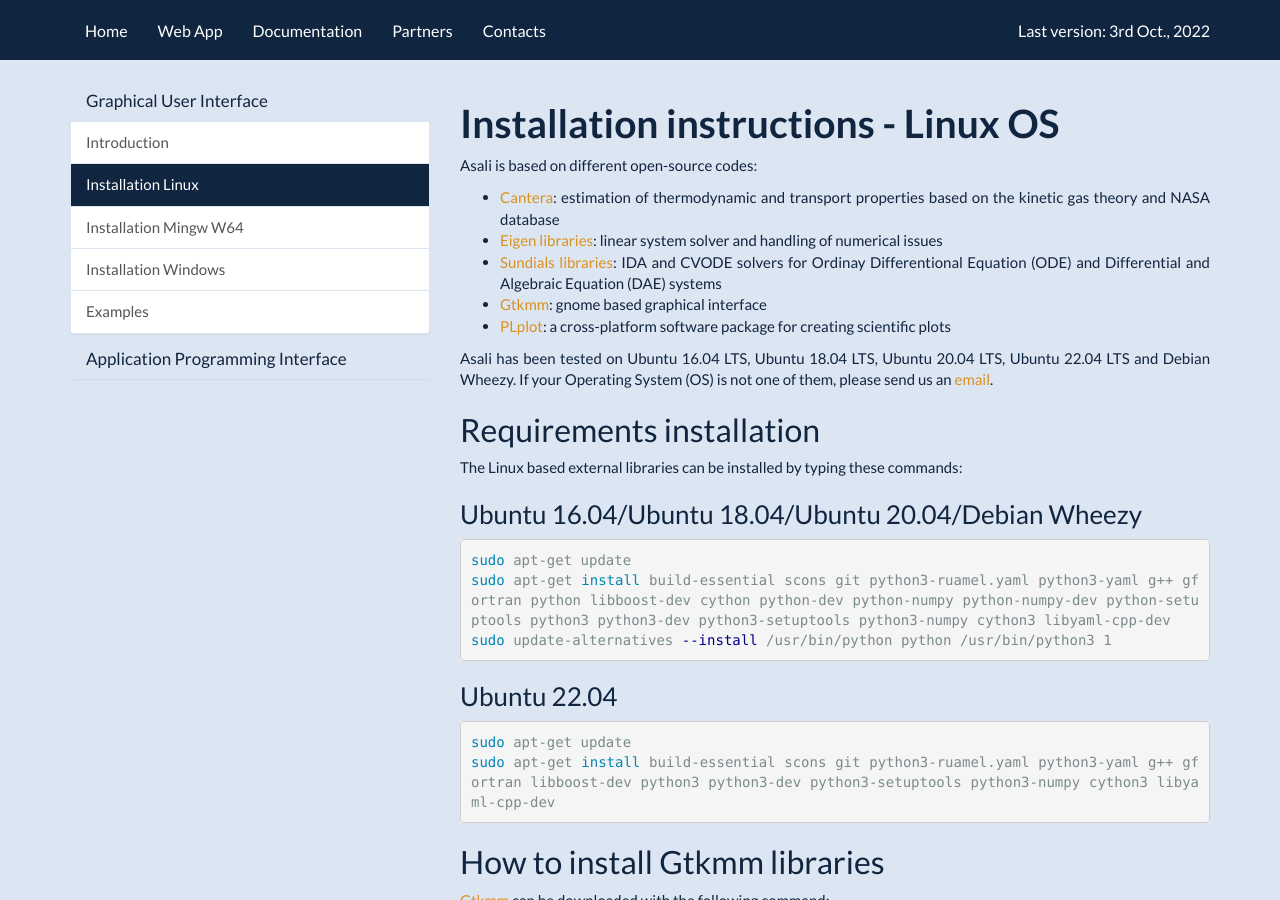
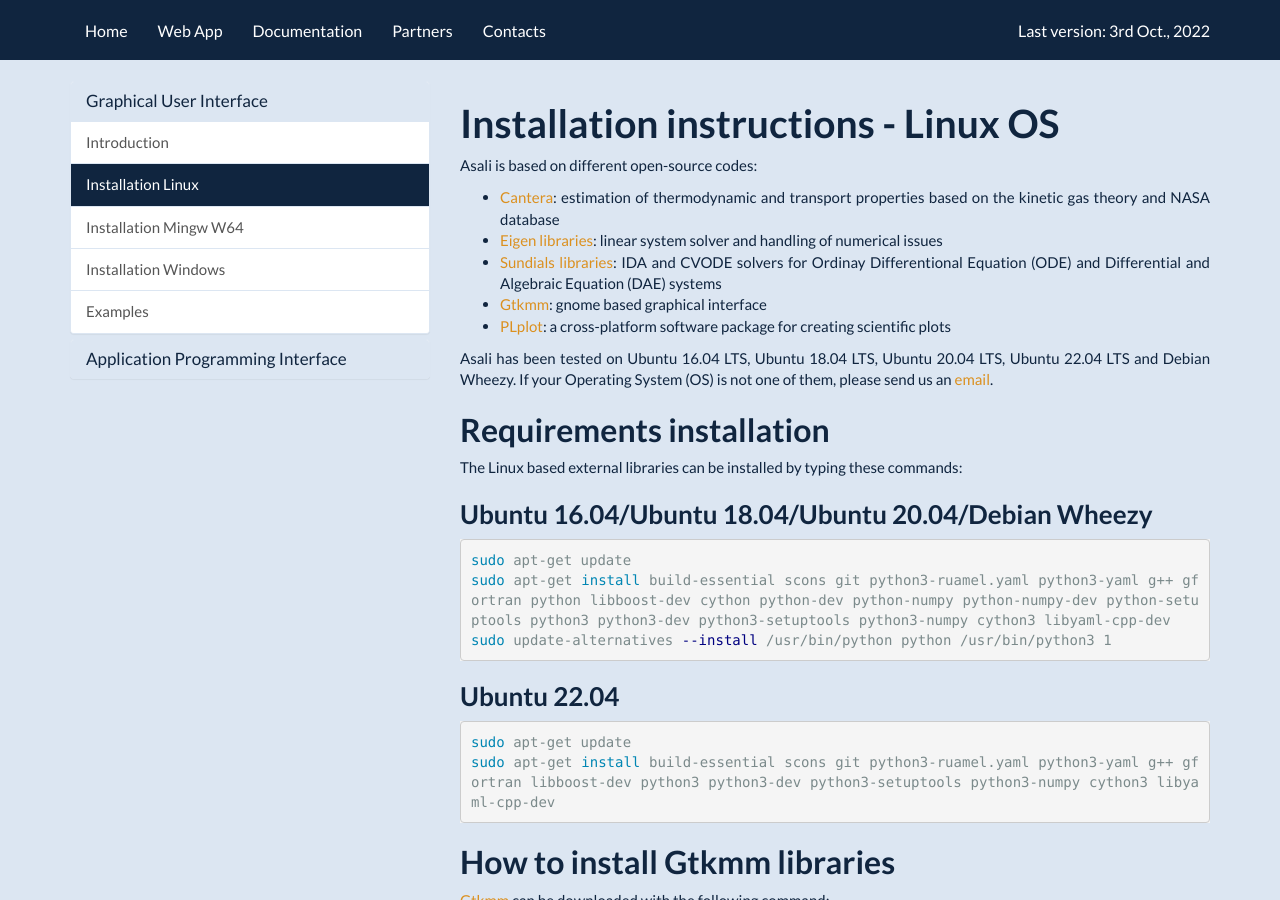
Before and after one commit to srebughini/ASALI, a Jekyll site: the page built from _docs/gui/installation-linux.md, in a window 1280 px wide and 900 px high. Built offline with Jekyll 4.4.1, drawn with Linux system fonts in a browser that asks for light colours; a script that is not in the unit is left out.

Commit message:
Improve documentation layout

````diff
--- a/_docs/gui/installation-linux.md
+++ b/_docs/gui/installation-linux.md
@@ -2,7 +2,7 @@
 permalink: /docs/gui-installation-linux/
 redirect_from: /docs/index.html
 ---
-# **Installation instructions - Linux OS**
+<h1 class="text-rigth"><b>Installation instructions - Linux OS</b></h1>
 Asali is based on different open-source codes:
 * [Cantera](https://cantera.org/): estimation of thermodynamic and transport properties based on the kinetic gas theory and NASA database
 * [Eigen libraries](http://eigen.tuxfamily.org/index.php?title=Main_Page): linear system solver and handling of numerical issues
@@ -12,35 +12,35 @@
 
 Asali has been tested on Ubuntu 16.04 LTS, Ubuntu 18.04 LTS, Ubuntu 20.04 LTS, Ubuntu 22.04 LTS and Debian Wheezy. If your Operating System (OS) is not one of them, please send us an [email](ste.rebu@outlook.it).
 
-## Requirements installation
+<h2 class="text-rigth"><b>Requirements installation</b></h2>
 The Linux based external libraries can be installed by typing these commands:
-### Ubuntu 16.04/Ubuntu 18.04/Ubuntu 20.04/Debian Wheezy
+<h3 class="text-rigth"><b>Ubuntu 16.04/Ubuntu 18.04/Ubuntu 20.04/Debian Wheezy</b></h3>
 ```bash
 sudo apt-get update
 sudo apt-get install build-essential scons git python3-ruamel.yaml python3-yaml g++ gfortran python libboost-dev cython python-dev python-numpy python-numpy-dev python-setuptools python3 python3-dev python3-setuptools python3-numpy cython3 libyaml-cpp-dev
 sudo update-alternatives --install /usr/bin/python python /usr/bin/python3 1
 ```
-### Ubuntu 22.04
+<h3 class="text-rigth"><b>Ubuntu 22.04</b></h3>
 ```bash
 sudo apt-get update
 sudo apt-get install build-essential scons git python3-ruamel.yaml python3-yaml g++ gfortran libboost-dev python3 python3-dev python3-setuptools python3-numpy cython3 libyaml-cpp-dev
 ```
 
-## How to install Gtkmm libraries
+<h2 class="text-rigth"><b>How to install Gtkmm libraries</b></h2>
 [Gtkmm](https://www.gtkmm.org/en/) can be downloaded with the following command:
 ```bash
 sudo apt-get install libgtkmm-3.0-dev
 ```
 More details can be found at: https://www.gtkmm.org/en/
 
-## How to install PLplot
+<h2 class="text-rigth"><b>How to install PLplot</b></h2>
 [PLplot](http://plplot.org/) can be installed with the following command:
 ```bash
 sudo apt-get install libplplot-dev plplot-driver-cairo
 ```
 Details can be found at: http://plplot.org/
 
-## How to install Cantera
+<h2 class="text-rigth"><b>How to install Cantera</b></h2>
 [Cantera](https://cantera.org/) can be downloaded with the following command:
 ```bash
 git clone https://github.com/Cantera/cantera.git -b 2.6 --depth=1
@@ -52,7 +52,7 @@
 ```
 More details can be found at: https://cantera.org/install/compiling-install.html
 
-## How to install ASALI
+<h2 class="text-rigth"><b>How to install ASALI</b></h2>
 To install Asali run the following command.
 ```bash
 ./build --os ubuntu
````
